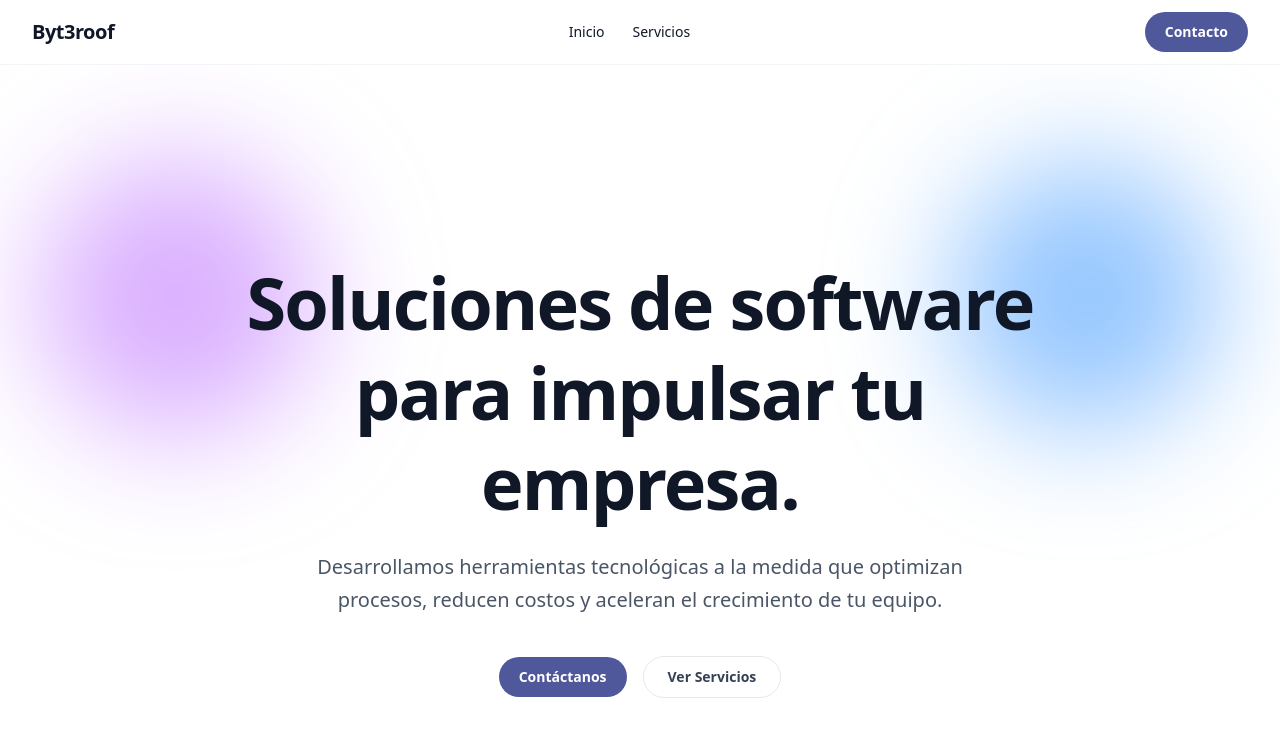
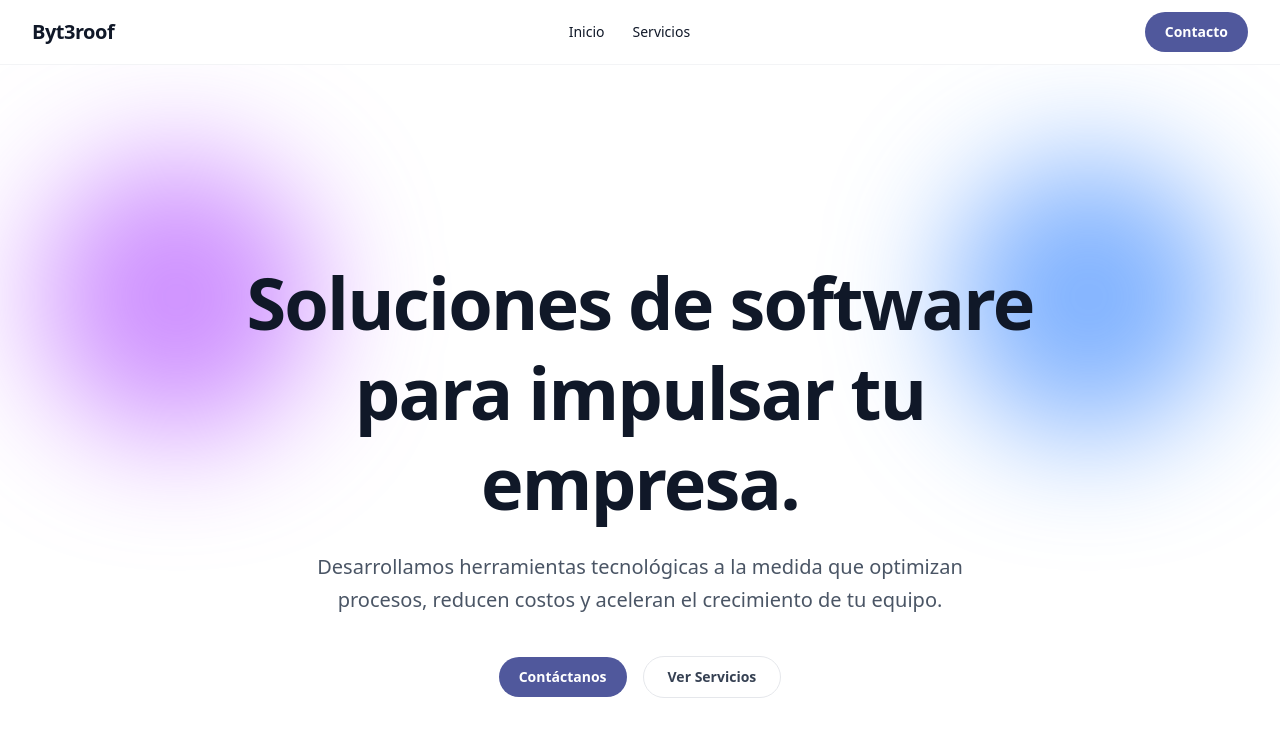
Before and after one commit to byt3roof/webpage, a React (Vite) app: page / in a window 1280 px wide. Shown: the top 736 px of the page. Built offline with nearby package versions, Linux system fonts and the light colour scheme.

Commit message:
[IMP] decorative bg elements

```diff
--- a/src/components/Hero.jsx
+++ b/src/components/Hero.jsx
@@ -8,9 +8,9 @@ export const Hero = () => {
     return (
         <section className="relative w-full overflow-hidden bg-[radial-gradient(ellipse_at_top,_var(--tw-gradient-stops))] from-primary/10 via-white to-white pt-32 pb-20 lg:pt-48 lg:pb-32">
             {/* Decorative background elements */}
-            <div className="pointer-events-none absolute inset-0 z-0">
-                <div className="absolute top-20 left-10 w-72 h-72 bg-purple-400/60 rounded-full blur-3xl mix-blend-multiply animate-blob"></div>
-                <div className="absolute top-20 right-10 w-72 h-72 bg-blue-400/60 rounded-full blur-3xl mix-blend-multiply animate-blob [animation-delay:2000ms]"></div>
+            <div className="absolute top-0 left-1/2 -translate-x-1/2 w-full h-full max-w-7xl pointer-events-none">
+                <div className="absolute top-20 left-10 w-72 h-72 bg-purple-500/60 rounded-full blur-3xl mix-blend-multiply animate-blob"></div>
+                <div className="absolute top-20 right-10 w-72 h-72 bg-blue-500/60 rounded-full blur-3xl mix-blend-multiply animate-blob animation-delay-2000"></div>
             </div>
 
             <div className="max-w-7xl mx-auto px-4 sm:px-6 lg:px-8 relative z-10 text-center">
```
